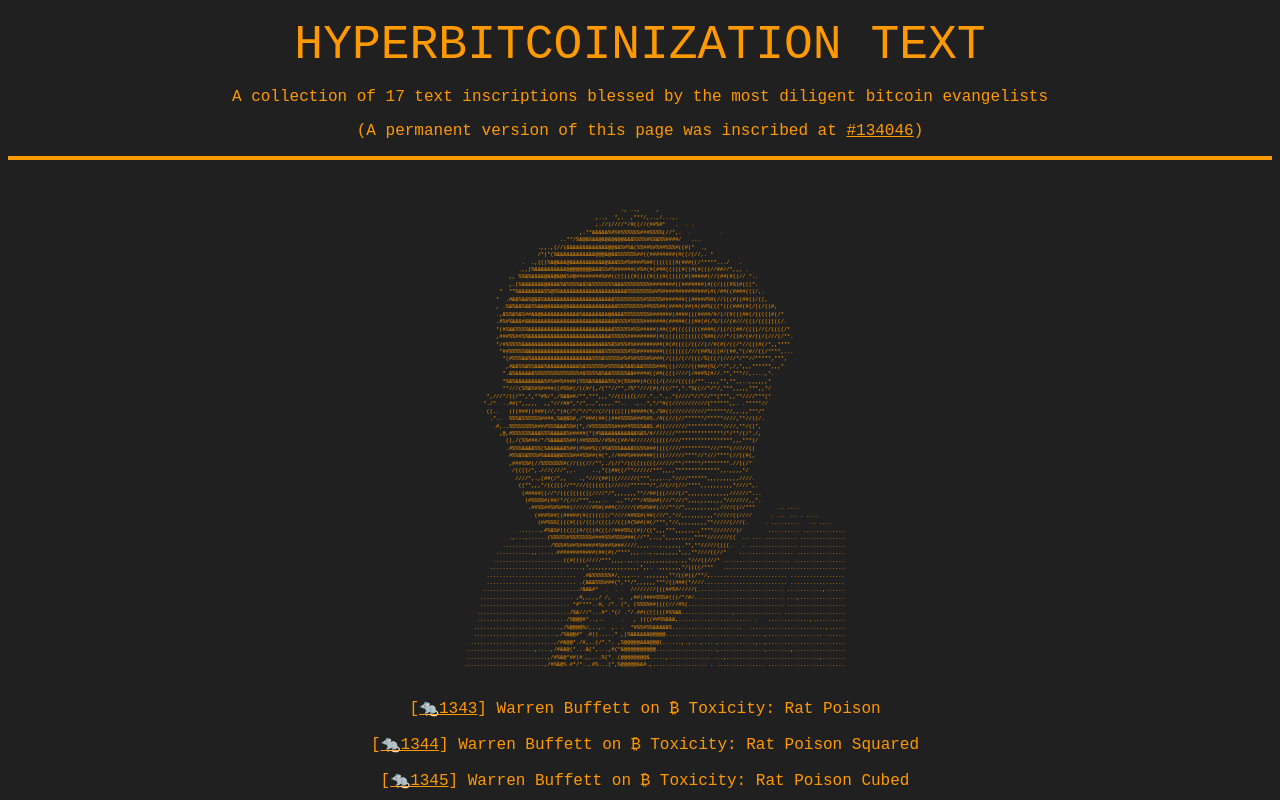
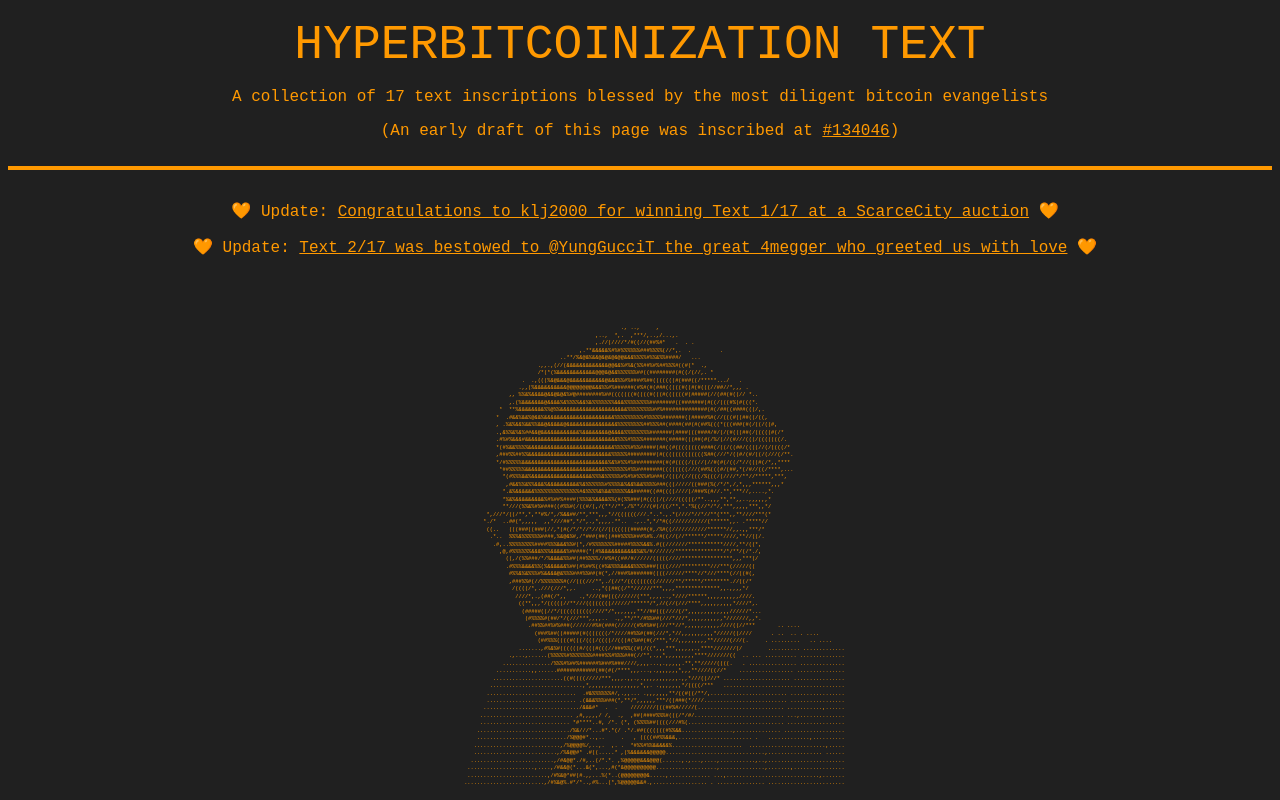
Before and after one commit to h17n-text-maker/h17n-text-maker.github.io, a plain HTML site: page index.html in a window 1280 px wide. Shown: the top 800 px of the page. Drawn offline with Linux system fonts and the light colour scheme.

Commit message:
Add recent updates

```diff
--- a/index.html
+++ b/index.html
@@ -26,19 +26,19 @@
     }
     .titlepanel {
         margin-top: 10px;
-        margin-bottom: 25px;
+        margin-bottom: 10px;
         text-align: center;
         font-size: 36pt;
         width: 100%;
-        border-bottom: 2px solid #FF9900;
+        border-bottom: 4px solid #FF9900;
         float: left;
     }
     .subtitlepanel {
+        margin-bottom: 10px;
         text-align: center;
         font-size: 12pt;
         width: 100%;
         padding-bottom: 0px;
-        border-bottom: 2px solid #FF9900;
         float: left;
     }
     .mainpanel {
@@ -72,7 +72,14 @@
     HYPERBITCOINIZATION TEXT
     <div class="subtitlepanel">
       <p>A collection of 17 text inscriptions blessed by the most diligent bitcoin evangelists</p>
-      <p>(A permanent version of this page was inscribed at <a href="https://ordinals.com/preview/d6c60f0efc9f3155712775c2a0f4e1d805f000fc50763c440cb575f252de371di0">#134046</a>)</p>
+      <p>(An early draft of this page was inscribed at <a href="https://ordinals.com/preview/d6c60f0efc9f3155712775c2a0f4e1d805f000fc50763c440cb575f252de371di0">#134046</a>)</p>
+    </div>
+  </div>
+
+  <div>
+    <div class="mainpanel">
+      <p>🧡 Update: <a href="https://scarce.city/auctions/hyperbitcoinization-text" target="_blank">Congratulations to klj2000 for winning Text 1/17 at a ScarceCity auction</a> 🧡</p>
+      <p>🧡 Update: <a href="https://mempool.space/tx/2f6f63222819291bc6f937a60bbab8d0268ca87c748d5131881b644e2e662a3b" target="_blank">Text 2/17 was bestowed to @YungGucciT the great 4megger who greeted us with love</a> 🧡</p>
     </div>
   </div>
 
```
